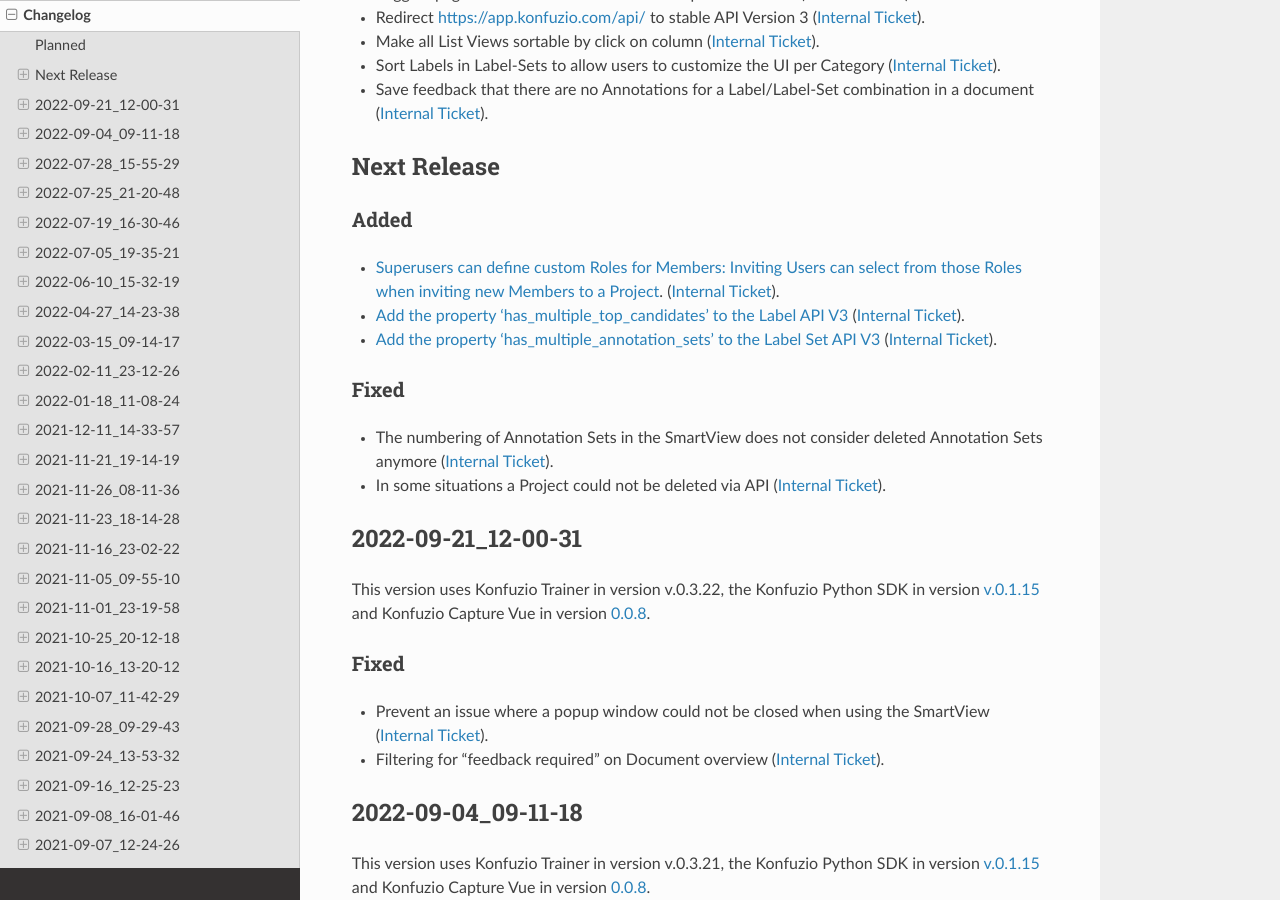
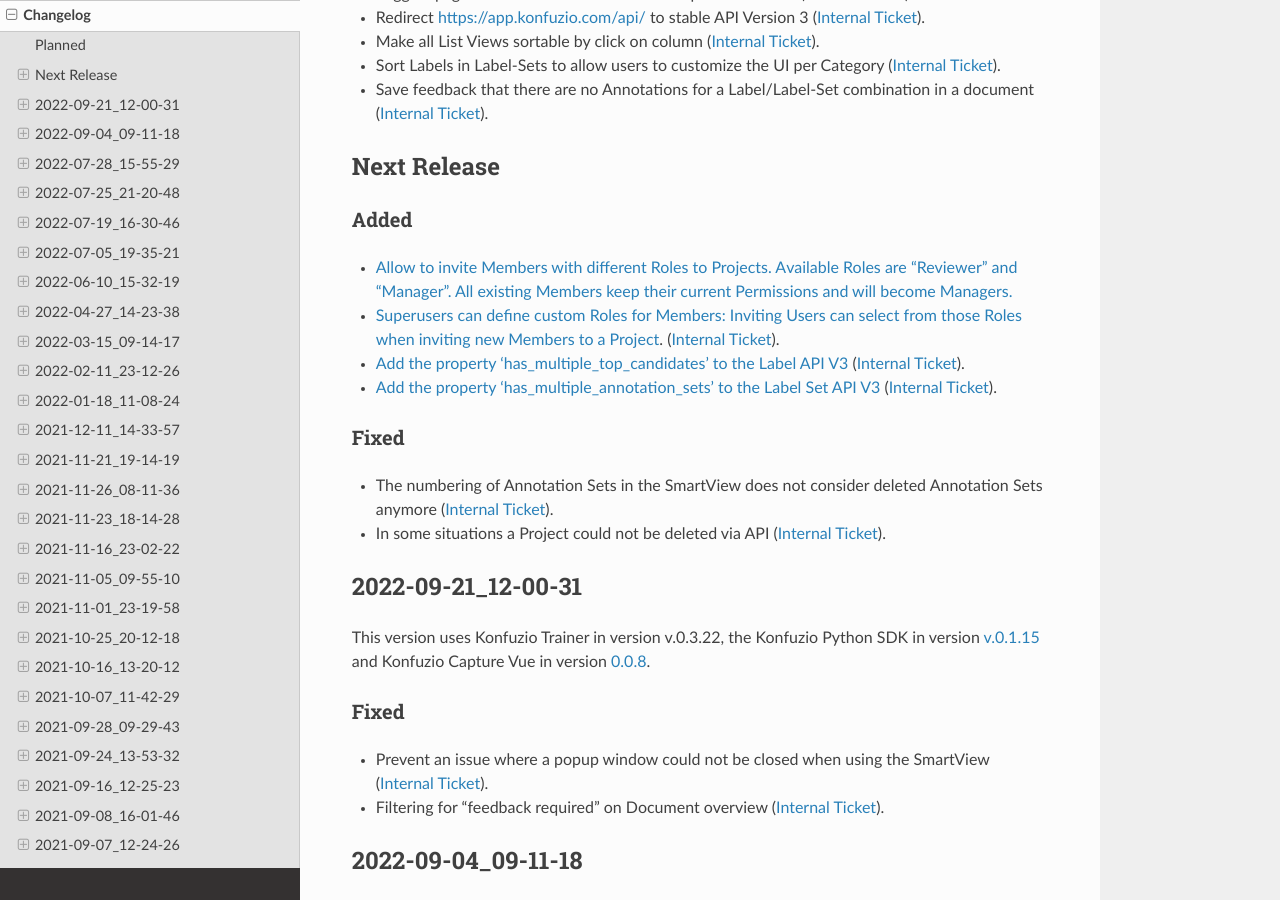
Before and after one commit to konfuzio-ai/konfuzio-sdk, a Sphinx documentation site: the page built from docs/web/changelog_app.md, in a window 1280 px wide and 900 px high, scrolled down 738 px. Built offline with Sphinx 7.4.7 and the Read the Docs theme 2.0.0, drawn with Linux system fonts in a browser that asks for light colours.

Commit message:
Update changelog_app.md

```diff
--- a/docs/web/changelog_app.md
+++ b/docs/web/changelog_app.md
@@ -30,6 +30,7 @@
 ## Next Release
 
 ### Added
+- [Allow to invite Members with different Roles to Projects. Available Roles are "Reviewer" and "Manager". All existing Members keep their current Permissions and will become Managers.](https://help.konfuzio.com/modules/members/index.html)
 - [Superusers can define custom Roles for Members: Inviting Users can select from those Roles when inviting new Members to a Project](https://help.konfuzio.com/modules/superuserroles/index.html). ([Internal Ticket](https://gitlab.com/konfuzio/objectives/-/issues/7364)).
 - [Add the property 'has_multiple_top_candidates' to the Label API V3](https://app.konfuzio.com/v3/swagger/#/labels) ([Internal Ticket](https://gitlab.com/konfuzio/objectives/-/issues/9687)).
 - [Add the property 'has_multiple_annotation_sets' to the Label Set API V3](https://app.konfuzio.com/v3/swagger/#/labels) ([Internal Ticket](https://gitlab.com/konfuzio/objectives/-/issues/9687)).
```
